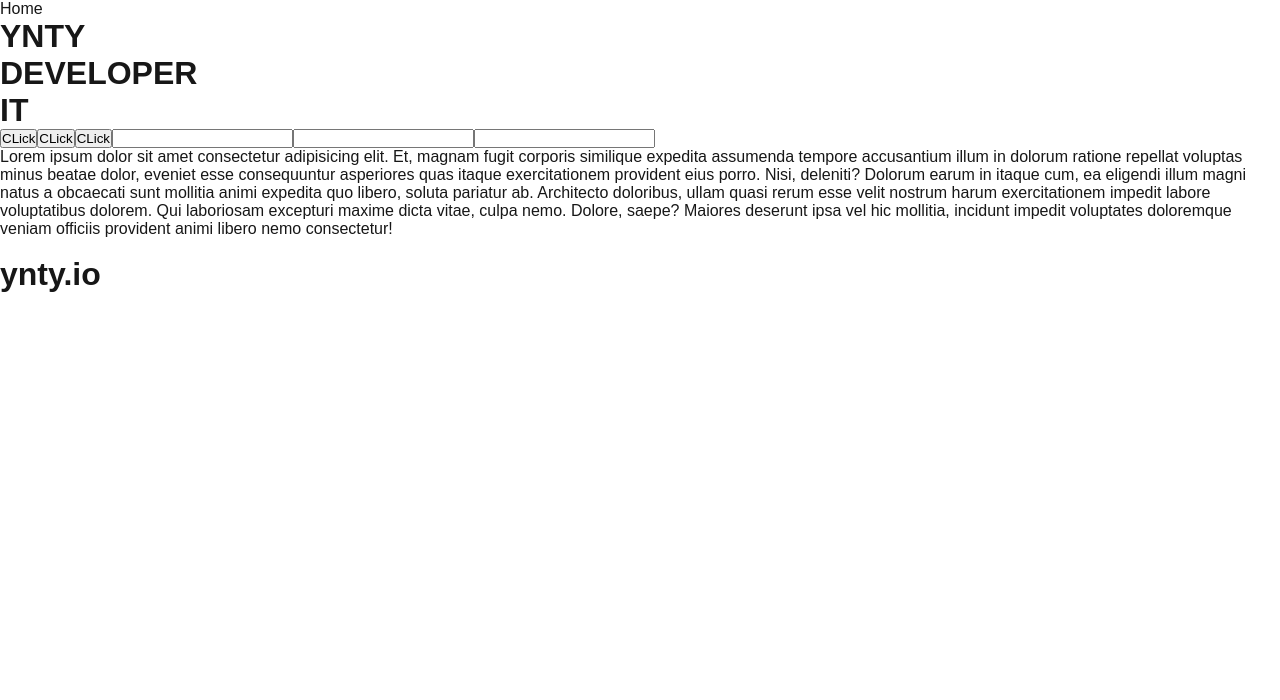
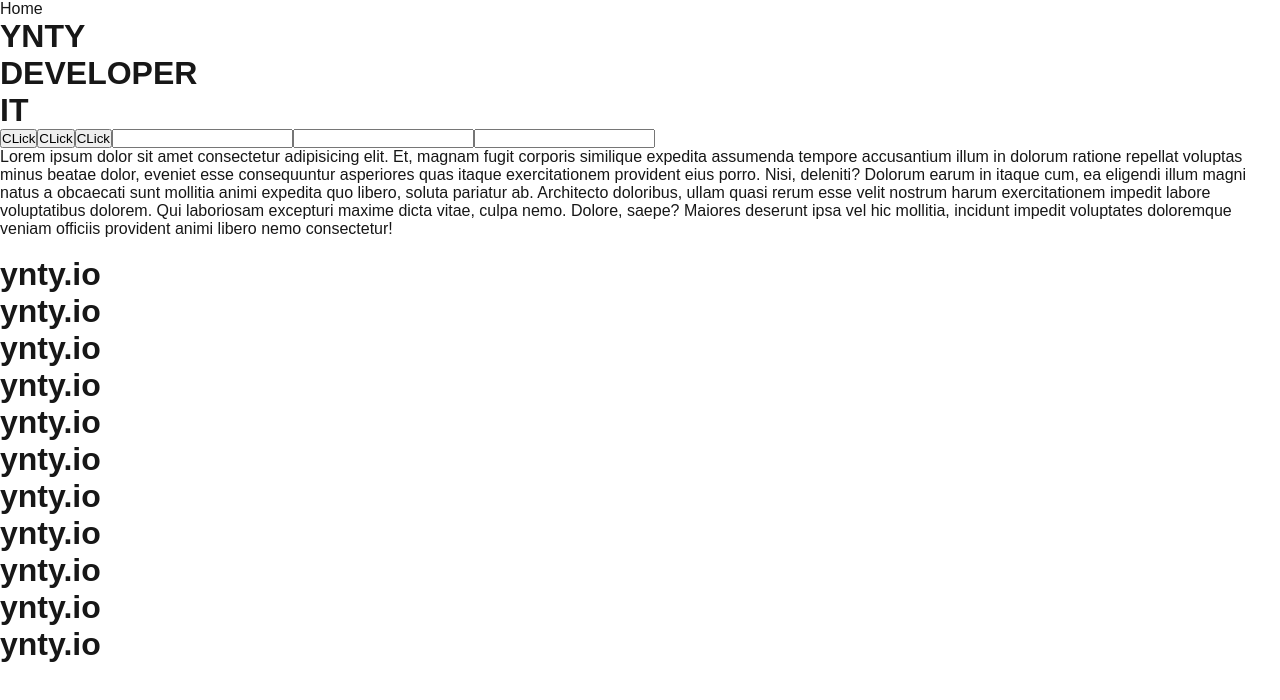
Before and after one commit to yntymakdev/git-test-PayCharm, a Next.js app: page / in a window 1280 px wide. Shown: the top 700 px of the page. Built offline with nearby package versions, Linux system fonts and the light colour scheme.

Commit message:
asasasasas

```diff
--- a/src/home/Home.tsx
+++ b/src/home/Home.tsx
@@ -28,6 +28,16 @@ const Home = () => {
       </p>
       <br />
       <h1>ynty.io</h1>
+      <h1>ynty.io</h1>
+      <h1>ynty.io</h1>
+      <h1>ynty.io</h1>
+      <h1>ynty.io</h1>
+      <h1>ynty.io</h1>
+      <h1>ynty.io</h1>
+      <h1>ynty.io</h1>
+      <h1>ynty.io</h1>
+      <h1>ynty.io</h1>
+      <h1>ynty.io</h1>
       <br />
     </div>
   );
```
